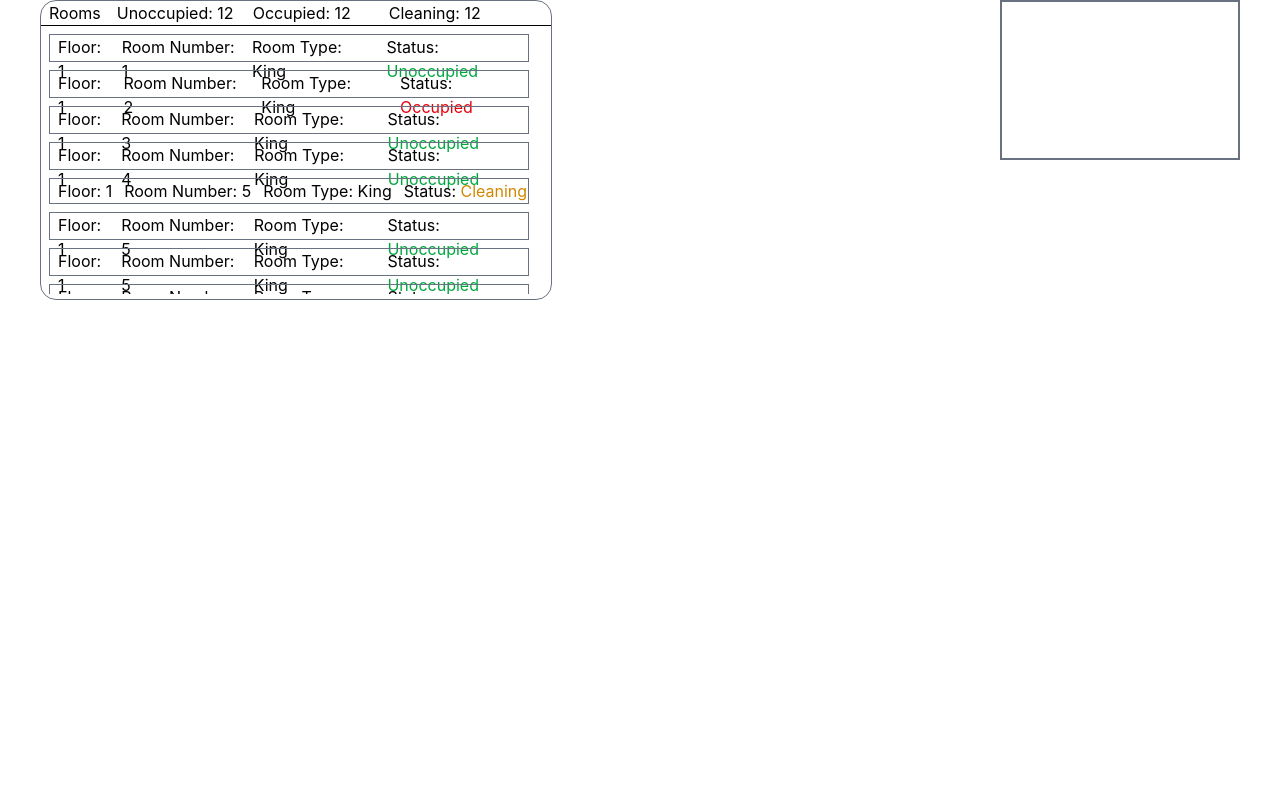
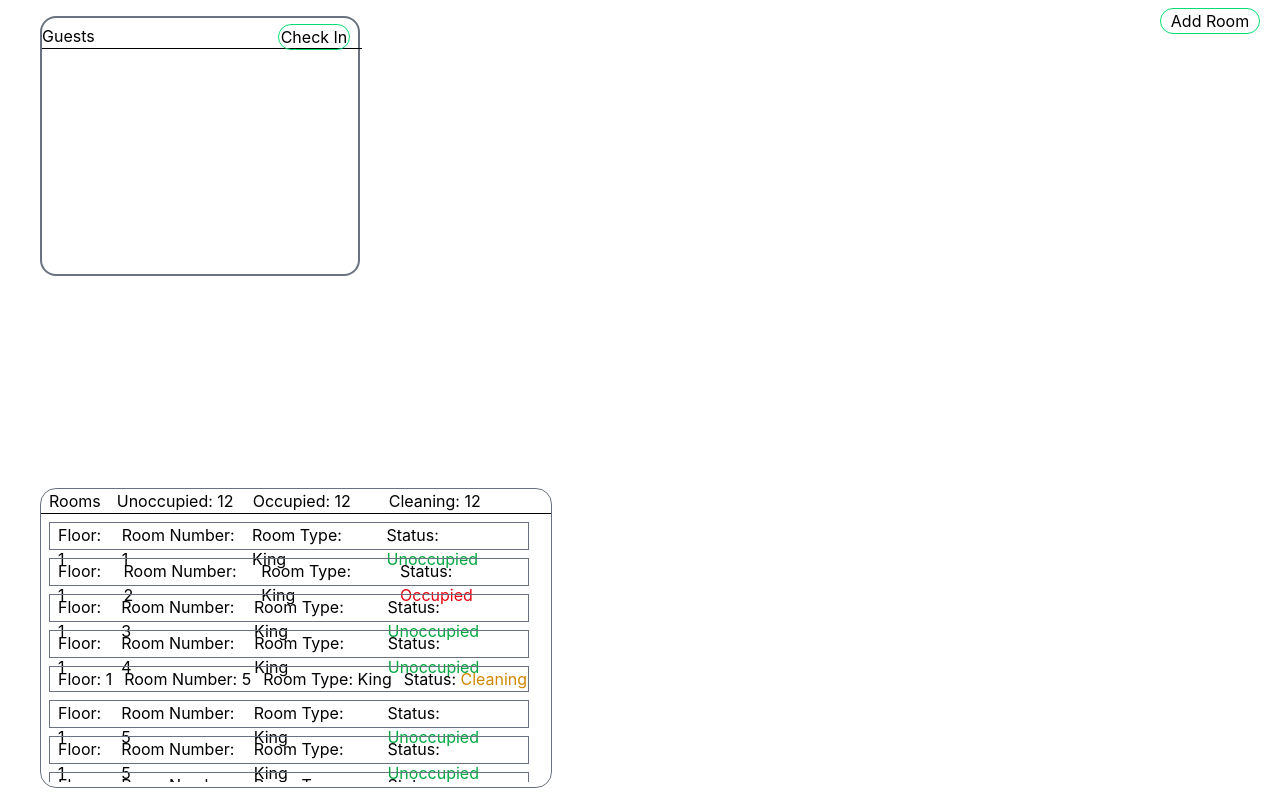
Before and after one commit to clem4521/Hotel-Management, a React (Vite) app in the folder frontend/: page / in a window 1280 px wide. Built offline with nearby package versions, Linux system fonts and the light colour scheme.

Commit message:
Added:Check in section

```diff
--- a/frontend/src/components/AddMoreRoomBtn.tsx
+++ b/frontend/src/components/AddMoreRoomBtn.tsx
@@ -0,0 +1,7 @@
+export default function AddMoreRoomBtn(){
+    return(
+        <button className="border border-green-400 w-25 rounded-2xl hover:bg-green-500 hover:text-white">
+            <h1>Add Room</h1>
+        </button>
+    )
+}
--- /dev/null
+++ b/frontend/src/components/CheckinBtn.tsx
@@ -0,0 +1,7 @@
+export default function CheckinBtn(){
+    return(
+        <button className="border border-green-400 hover:bg-green-500 hover:text-white rounded-2xl w-18">
+            <h1>Check In</h1>
+        </button>
+    )
+}
--- a/frontend/src/components/CustomersContainer.tsx
+++ b/frontend/src/components/CustomersContainer.tsx
@@ -1,7 +1,15 @@
+import CheckinBtn from "./CheckinBtn";
+
 export default function CustomersContainer(){
     return(
-        <div className="h-40 w-60 border-2 border-gray-500">
+        <div className="h-65 w-80 border-2 border-gray-500 rounded-2xl">
 
+            <div className=" absolute w-full border-b flex flex-row top-2">
+                <h1>Guests</h1>
+                <div className="absolute right-3">
+                    <CheckinBtn/>
+                </div>
+            </div>
         </div>
     )
 }
--- a/frontend/src/pages/DashboardPage.tsx
+++ b/frontend/src/pages/DashboardPage.tsx
@@ -1,16 +1,19 @@
+import AddMoreRoomBtn from "../components/AddMoreRoomBtn";
 import CustomersContainer from "../components/CustomersContainer";
 import RoomsContainer from "../components/RoomsContainer";
 function DashBoardPage(){
     return(
         <div>
-            <main className="relative">
-               <div className="absolute top-0 left-10">
+            <main className="relative w-screen h-screen">
+               <div className="absolute bottom-3 left-10">
                     <RoomsContainer/>
                </div>
-                <div className="absolute top-0 right-10">
+                <div className="absolute top-4 left-10">
                     <CustomersContainer/>
                 </div>
-
+               <div className="absolute top-2 right-5">
+                    <AddMoreRoomBtn/>
+               </div>
             </main>
         </div>
     )
```
